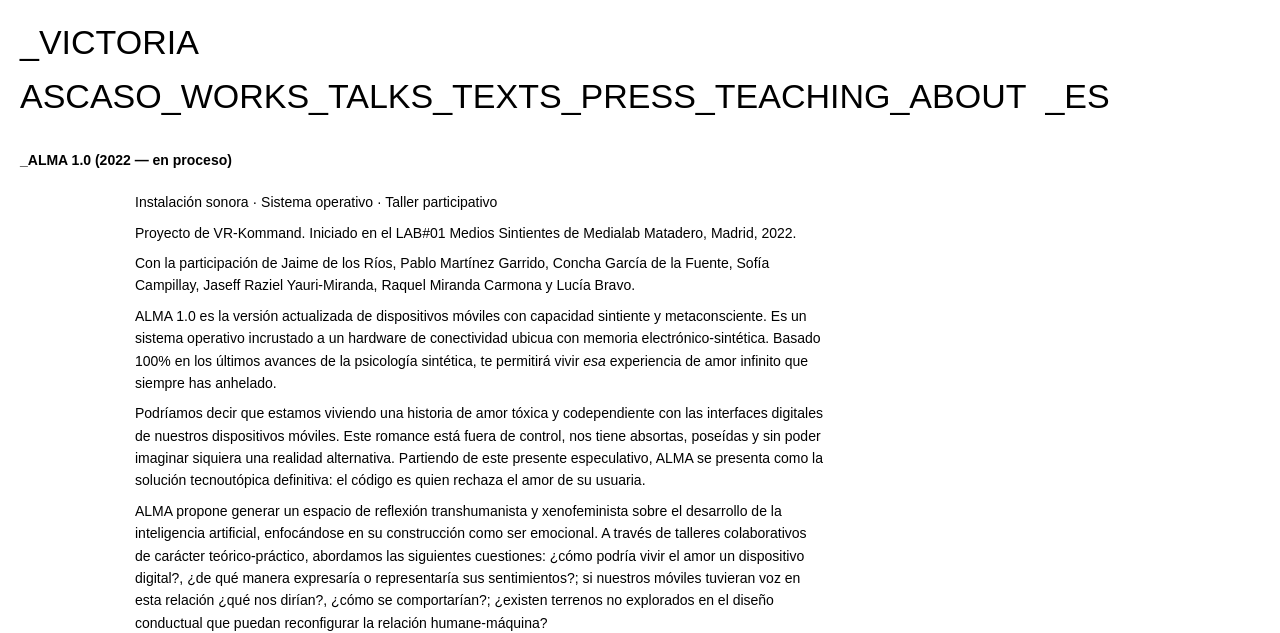
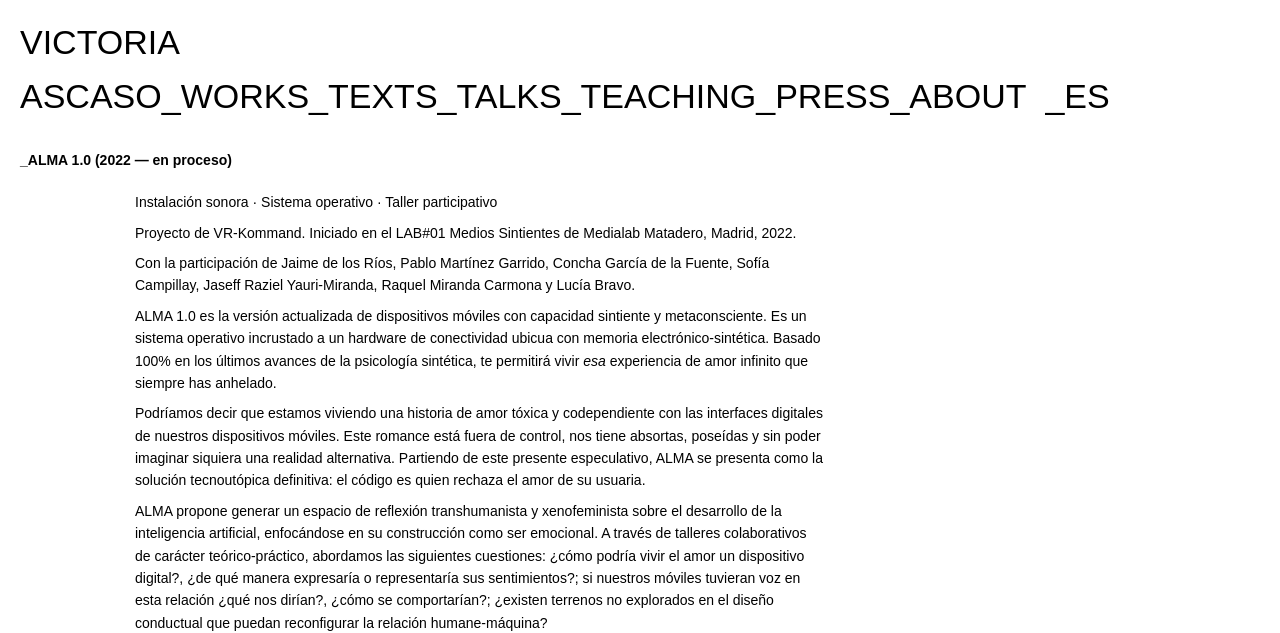
Before and after one commit to victoriascaso/victoriaascaso.net, a plain HTML site: page en/works/alma/index.html in a window 1280 px wide. Shown: the top 633 px of the page. Drawn offline with Linux system fonts and the light colour scheme.

Commit message:
Update header links in index.html

```diff
--- a/en/works/alma/index.html
+++ b/en/works/alma/index.html
@@ -14,7 +14,7 @@
 </head>
 <body>
 <header class="site-header">
-  <p><a href="/en/">_VICTORIA ASCASO</a><a href="/en/works/">_WORKS</a><a href="/en/talks/">_TALKS</a><a href="/en/texts/">_TEXTS</a><a href="/en/press/">_PRESS</a><a href="/en/teaching/">_TEACHING</a><a href="/en/about/">_ABOUT</a>&nbsp;&nbsp;<a href="/">_ES</a></p>
+  <p><a href="/en/">VICTORIA ASCASO</a><a href="/en/works/">_WORKS</a><a href="/en/texts/">_TEXTS</a><a href="/en/talks/">_TALKS</a><a href="/en/teaching/">_TEACHING</a><a href="/en/press/">_PRESS</a><a href="/en/about/">_ABOUT</a>&nbsp;&nbsp;<a href="/">_ES</a></p>
 </header>
 
 <!-- Work title — appears directly below the nav, left-aligned -->
```
